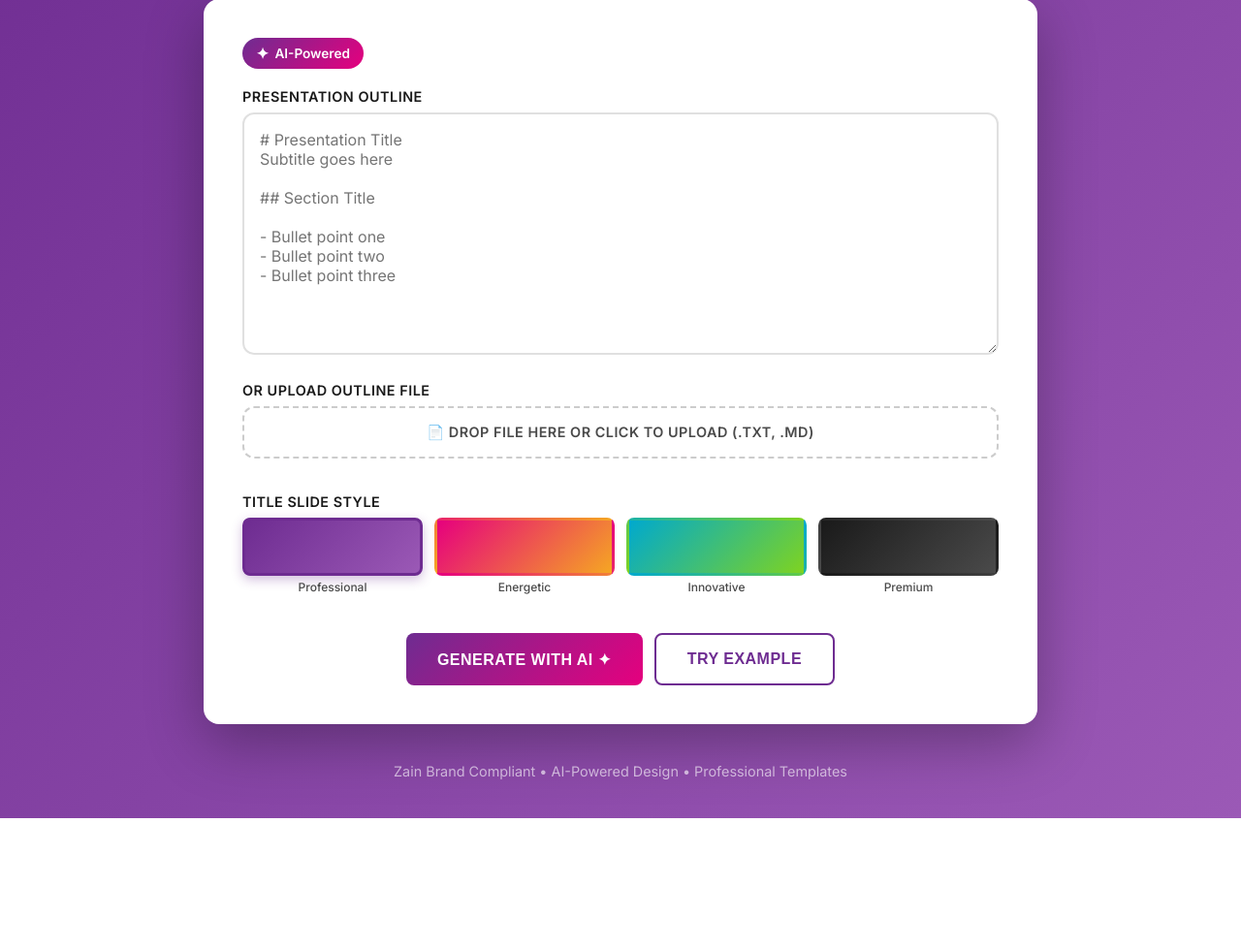
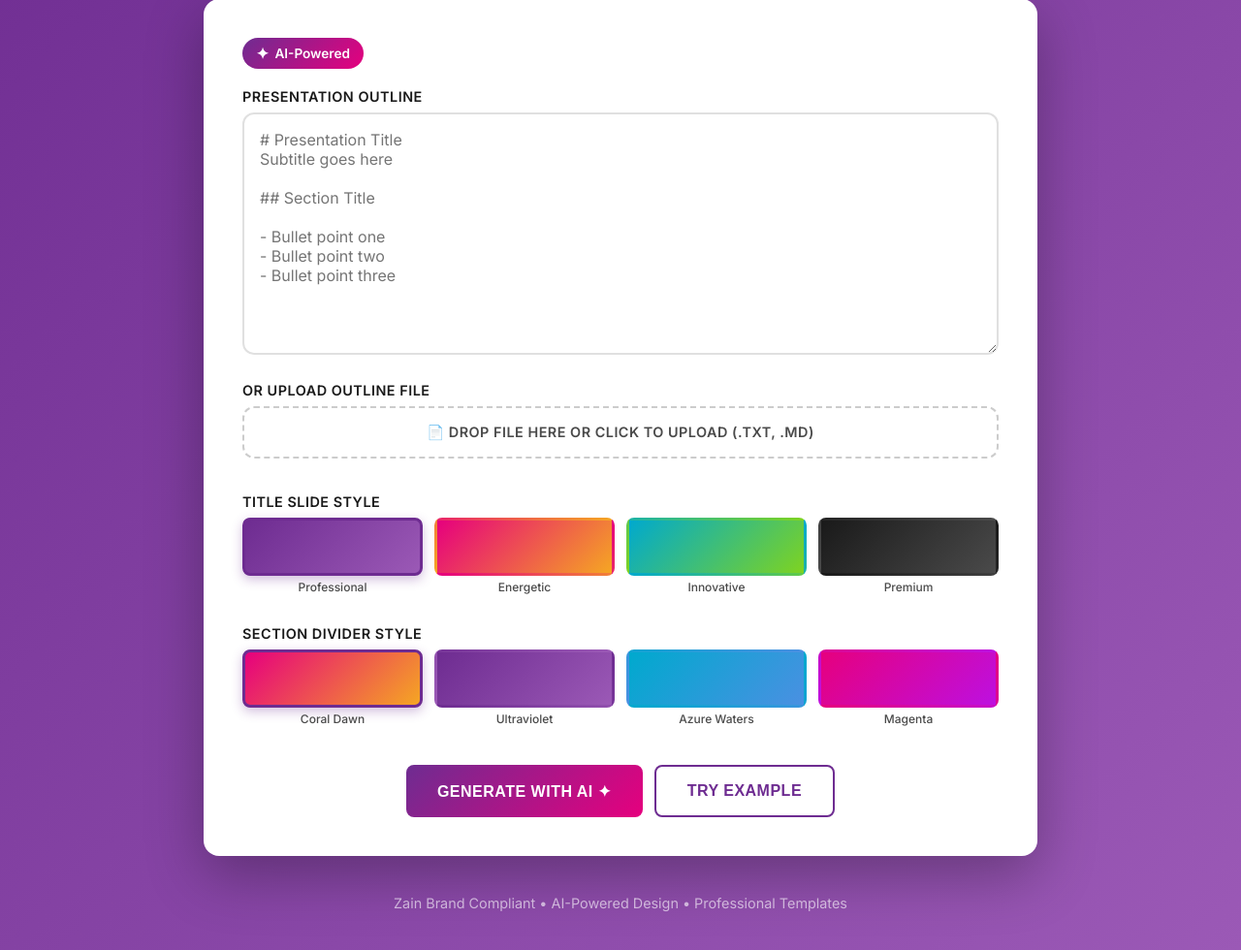
Before and after one commit to maloqab/zain-pptx-generator, a Flask app: page / in a window 1280 px wide. Shown: the part 225-1205 px from the top of the page at 97% size. Before the commit the page ends 1069 px from the top, so only its background shows below. Run offline with Flask 2, Linux system fonts and the light colour scheme.

Commit message:
Add back section divider gradient selector

```diff
--- a/web/templates/index.html
+++ b/web/templates/index.html
@@ -436,6 +436,32 @@
                     </div>
                 </div>
 
+                <div class="form-group">
+                    <label>Section Divider Style</label>
+                    <div class="gradient-selector">
+                        <label class="gradient-option">
+                            <input type="radio" name="section_gradient" value="coraldawn" checked>
+                            <div class="gradient-preview" style="background: linear-gradient(135deg, #E6007E 0%, #F5A623 100%);"></div>
+                            <div class="gradient-name">Coral Dawn</div>
+                        </label>
+                        <label class="gradient-option">
+                            <input type="radio" name="section_gradient" value="ultraviolet">
+                            <div class="gradient-preview" style="background: linear-gradient(135deg, #6E2C91 0%, #9B59B6 100%);"></div>
+                            <div class="gradient-name">Ultraviolet</div>
+                        </label>
+                        <label class="gradient-option">
+                            <input type="radio" name="section_gradient" value="azurewaters">
+                            <div class="gradient-preview" style="background: linear-gradient(135deg, #00A9CE 0%, #4A90E2 100%);"></div>
+                            <div class="gradient-name">Azure Waters</div>
+                        </label>
+                        <label class="gradient-option">
+                            <input type="radio" name="section_gradient" value="magentafade">
+                            <div class="gradient-preview" style="background: linear-gradient(135deg, #E6007E 0%, #BD10E0 100%);"></div>
+                            <div class="gradient-name">Magenta</div>
+                        </label>
+                    </div>
+                </div>
+
                 <div class="actions">
                     <button type="submit" class="btn btn-primary">Generate with AI ✦</button>
                     <button type="button" class="btn btn-secondary" onclick="loadExample()">Try Example</button>
```
Also changed, not shown: 2 other files.
